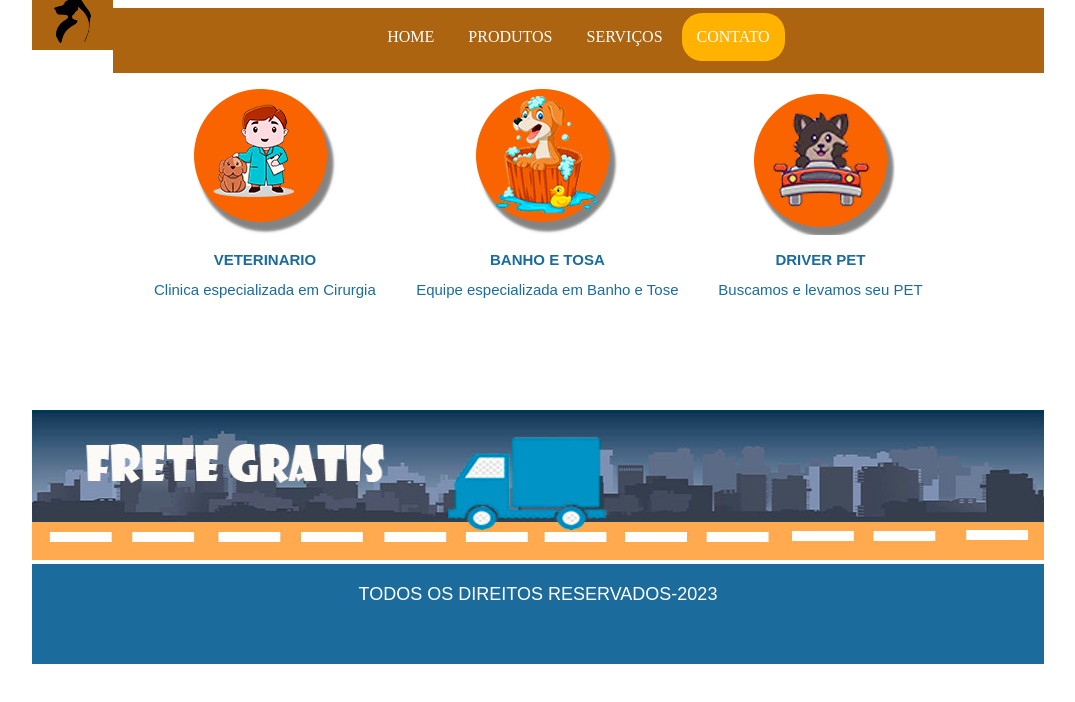
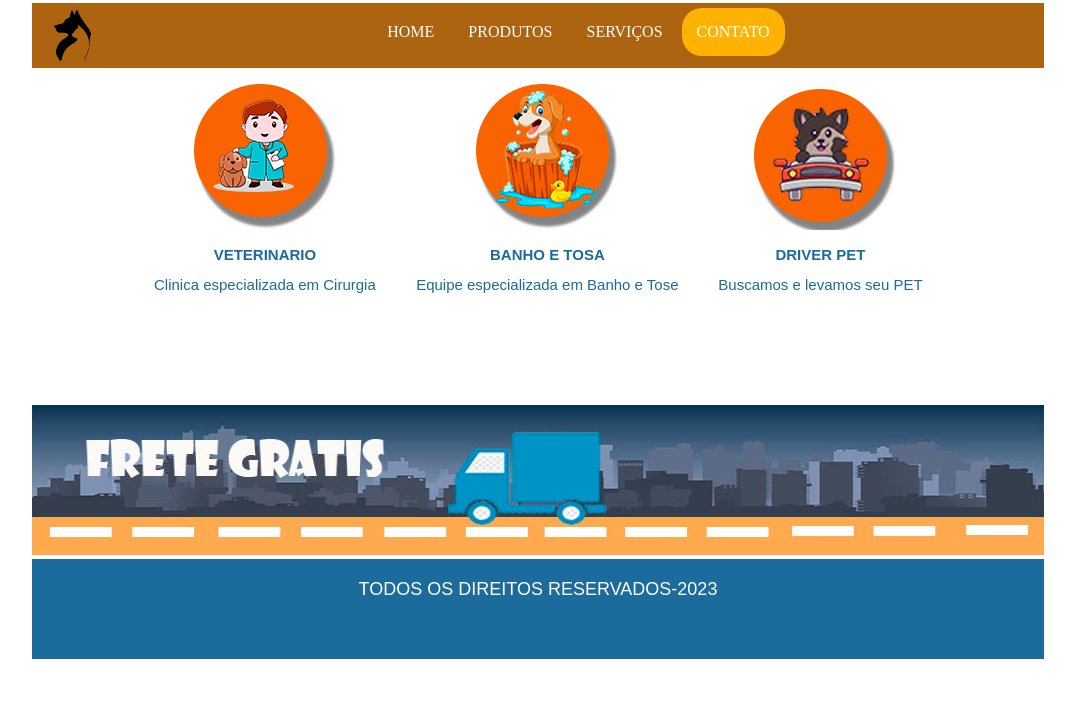
Before and after one commit to 1barbaruiva/pets, a plain HTML site: page contato.html in a window 1280 px wide. Shown: the whole page, without its empty margins (102-1177 px from the left). Drawn offline with Linux system fonts and the light colour scheme.

Commit message:
Update servicos.css

```diff
--- a/css/servicos.css
+++ b/css/servicos.css
@@ -21,7 +21,7 @@
     padding-top: AUTO;
     display: block;
     float: left;
-    margin-top: -23px;
+    margin-top: -05px;
 
 
 }
@@ -31,6 +31,7 @@
     background-color: #ac6410;
     display: block;
     float: right;
+     margin-top: -05px;
 
 
 }
```
